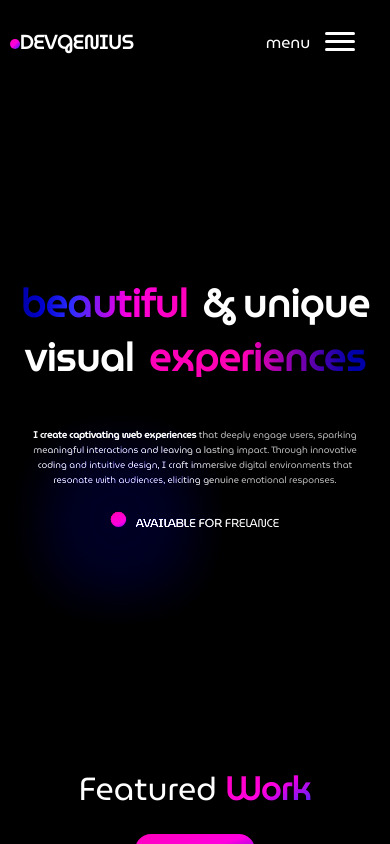
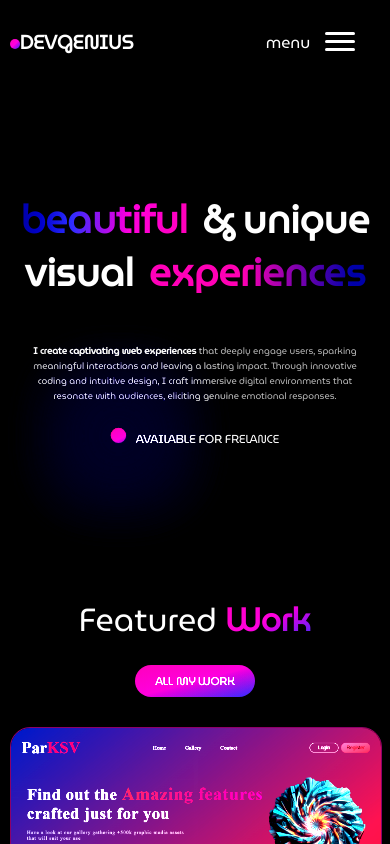
Before and after one commit to Jojoksv/Devgenius_porfolio, a React (Vite) app: page / in a window 390 px wide. Shown: the top 844 px of the page. Built offline with nearby package versions, Linux system fonts and the light colour scheme.

Commit message:
Update Figure.css

```diff
--- a/src/styles/Figure.css
+++ b/src/styles/Figure.css
@@ -228,7 +228,7 @@
   @media screen and (max-width: 580px){
     .figureFigure{
         font-size: 1.7em;
-        height: 65vh;
+        height: 45vh;
         gap: 50px;
         padding-top: 7em;
     }
```
